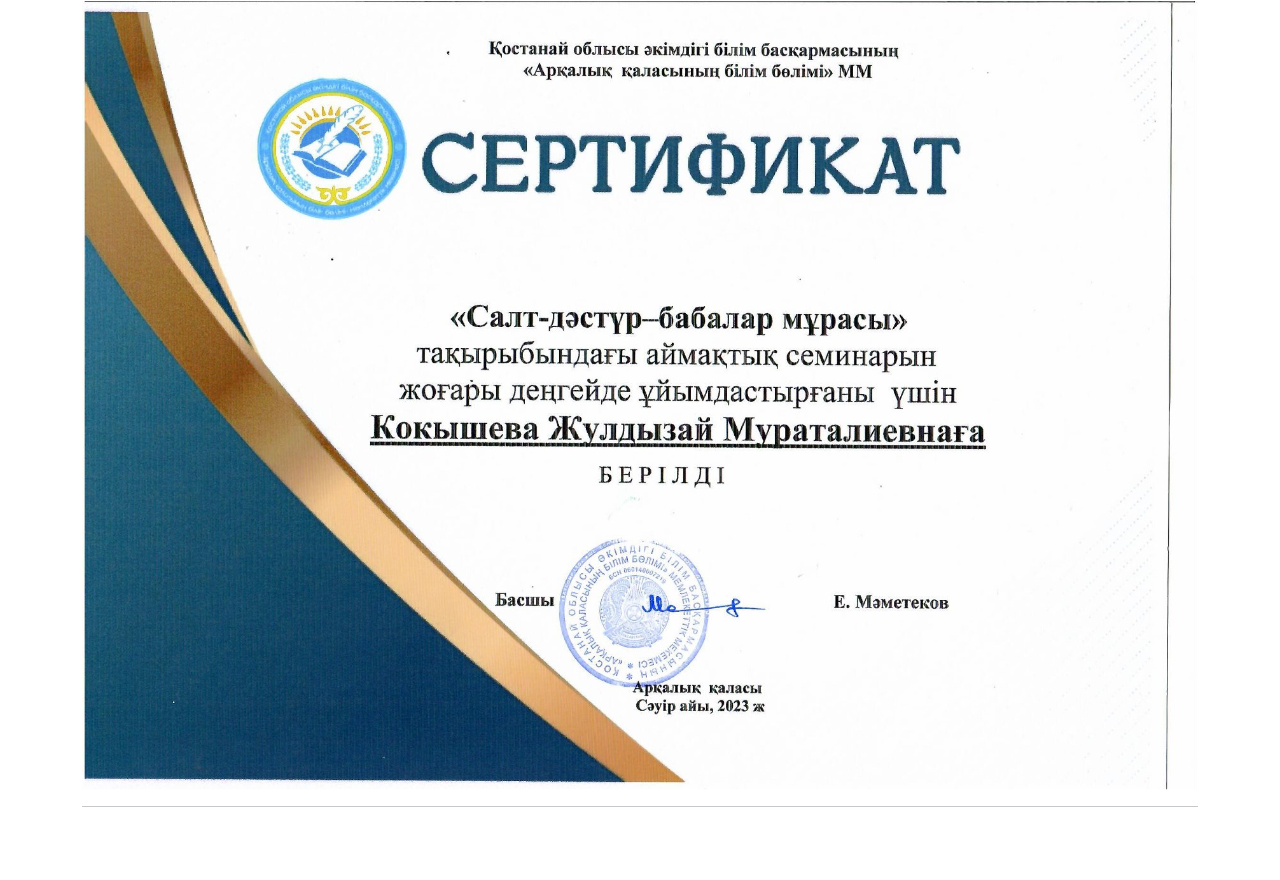
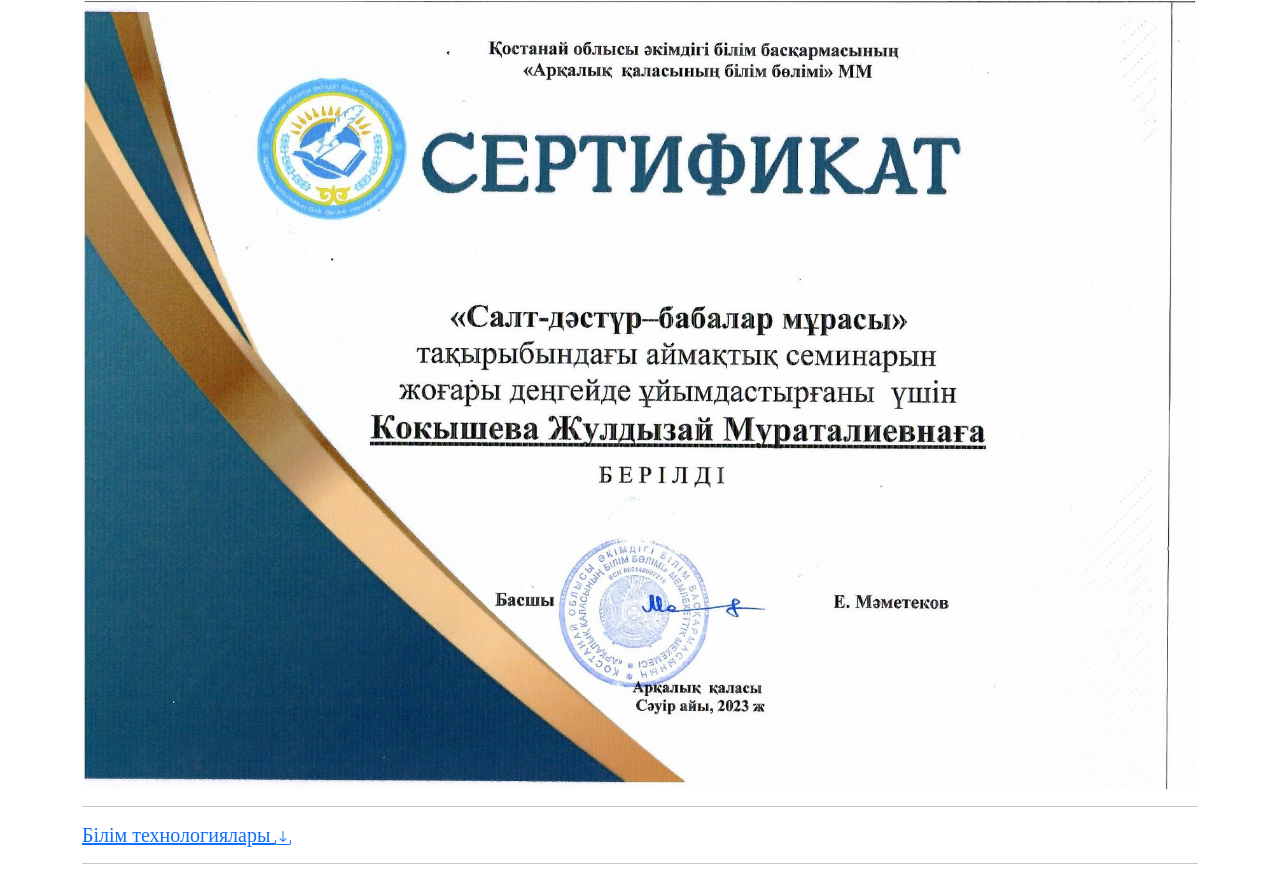
Before and after one commit to looksmaxxinng/portfoliojuldyz, a plain HTML site: page istazhirbie.html in a window 1280 px wide. Shown: the part 1389-2269 px from the top of the page. Before the commit the page ends 2212 px from the top, so only its background shows below. Drawn offline with nearby package versions, Linux system fonts and the light colour scheme.

Commit message:
Update istazhirbie.html

```diff
--- a/istazhirbie.html
+++ b/istazhirbie.html
@@ -107,6 +107,15 @@
             </svg></a></h5>
     <img loading="lazy" src="/assets/saltdasty-1.jpg" class="img-fluid">
     <hr>
+
+            <h5><a class="link-jetistikter" href="/assets/bilimtech.pdf" download>Білім технологиялары <svg xmlns="http://www.w3.org/2000/svg" width="16" height="16" fill="currentColor"
+                class="bi bi-download" viewBox="0 0 16 16">
+                <path
+                    d="M.5 9.9a.5.5 0 0 1 .5.5v2.5a1 1 0 0 0 1 1h12a1 1 0 0 0 1-1v-2.5a.5.5 0 0 1 1 0v2.5a2 2 0 0 1-2 2H2a2 2 0 0 1-2-2v-2.5a.5.5 0 0 1 .5-.5" />
+                <path
+                    d="M7.646 11.854a.5.5 0 0 0 .708 0l3-3a.5.5 0 0 0-.708-.708L8.5 10.293V1.5a.5.5 0 0 0-1 0v8.793L5.354 8.146a.5.5 0 1 0-.708.708z" />
+            </svg></a></h5>
+    <hr>
         </div>
 
 
```
